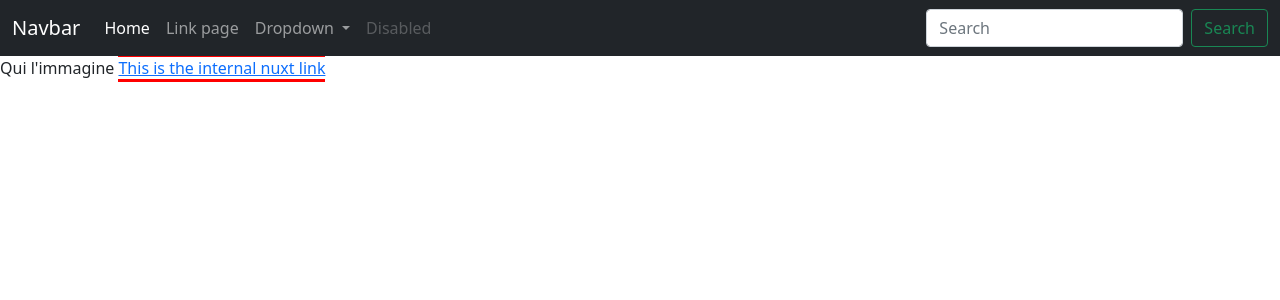
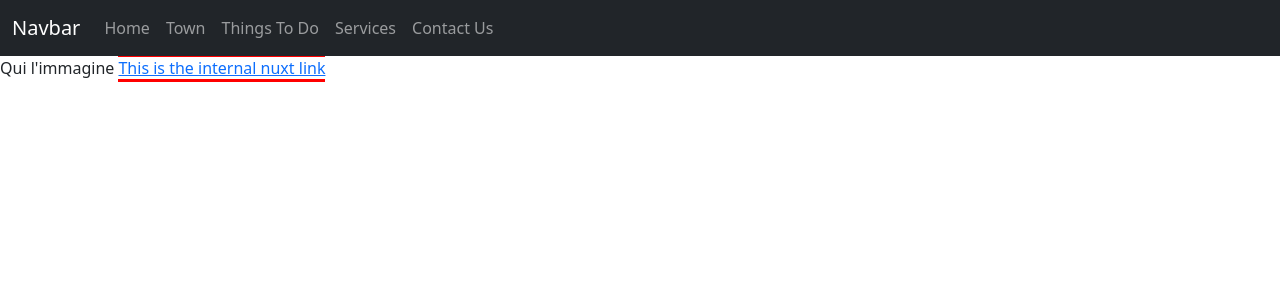
Before and after one commit to AndreaPrati98/Polimi--Hypermedia---project, a Nuxt app: page / in a window 1280 px wide. Shown: the top 300 px of the page. Built offline with nearby package versions, Linux system fonts and the light colour scheme.

Commit message:
added nav items with vue logic

```diff
--- a/components/TheHeader.vue
+++ b/components/TheHeader.vue
@@ -19,49 +19,17 @@
       </button>
       <div id="navbarSupportedContent" class="collapse navbar-collapse">
         <ul class="navbar-nav me-auto mb-2 mb-lg-0">
-          <li class="nav-item">
-            <!-- <a class="nav-link active" aria-current="page" href="#">Home</a> -->
-            <nuxt-link class="nav-link active" aria-current="page" to="/">Home</nuxt-link>
-          </li>
-          <li class="nav-item">
-            <nuxt-link class="nav-link" to="/secondPage">Link page</nuxt-link>
-          </li>
-          <li class="nav-item dropdown">
-            <nuxt-link
-              id="navbarDropdown"
-              class="nav-link dropdown-toggle"
-              to="/"
-              role="button"
-              data-bs-toggle="dropdown"
-              aria-expanded="false"
-            >
-              Dropdown
+          <li
+          v-for="(navItem, navItemIndex) of headerList"
+          :key="`navItem${navItemIndex}`"
+          class="nav-item"
+          >
+            <nuxt-link :to="navItem.path" class="nav-link">
+              {{ navItem.name }}
             </nuxt-link>
-            <ul class="dropdown-menu" aria-labelledby="navbarDropdown">
-              <li><nuxt-link class="dropdown-item" to="/">Action</nuxt-link></li>
-              <li><nuxt-link class="dropdown-item" to="/">Another action</nuxt-link></li>
-              <li><hr class="dropdown-divider" /></li>
-              <li><nuxt-link class="dropdown-item" to="/">Something else here</nuxt-link></li>
-            </ul>
-          </li>
-          <li class="nav-item">
-            <nuxt-link
-              class="nav-link disabled"
-              to="/"
-              tabindex="-1"
-              aria-disabled="true"
-              >Disabled</nuxt-link>
           </li>
         </ul>
-        <form class="d-flex">
-          <input
-            class="form-control me-2"
-            type="search"
-            placeholder="Search"
-            aria-label="Search"
-          />
-          <button class="btn btn-outline-success" type="submit">Search</button>
-        </form>
+
       </div>
     </div>
   </nav>
@@ -70,31 +38,31 @@
 <script>
 export default {
   name: 'TheHeader',
-  // data() {
-  //   return {
-  //     headerList: [
-  //       {
-  //         name: 'Home',
-  //         path: '/',
-  //       },
-  //       {
-  //         name: 'Town',
-  //         path: '/',
-  //       },
-  //       {
-  //         name: 'Things To Do',
-  //         path: '/',
-  //       },
-  //       {
-  //         name: 'Services',
-  //         path: '/',
-  //       },
-  //       {
-  //         name: 'Contact Us',
-  //         path: '/',
-  //       },
-  //     ],
-  //   }
-  // },
+  data() {
+    return {
+      headerList: [
+        {
+          name: 'Home',
+          path: '/',
+        },
+        {
+          name: 'Town',
+          path: '/',
+        },
+        {
+          name: 'Things To Do',
+          path: '/',
+        },
+        {
+          name: 'Services',
+          path: '/',
+        },
+        {
+          name: 'Contact Us',
+          path: '/',
+        },
+      ],
+    }
+  },
 }
 </script>
```
